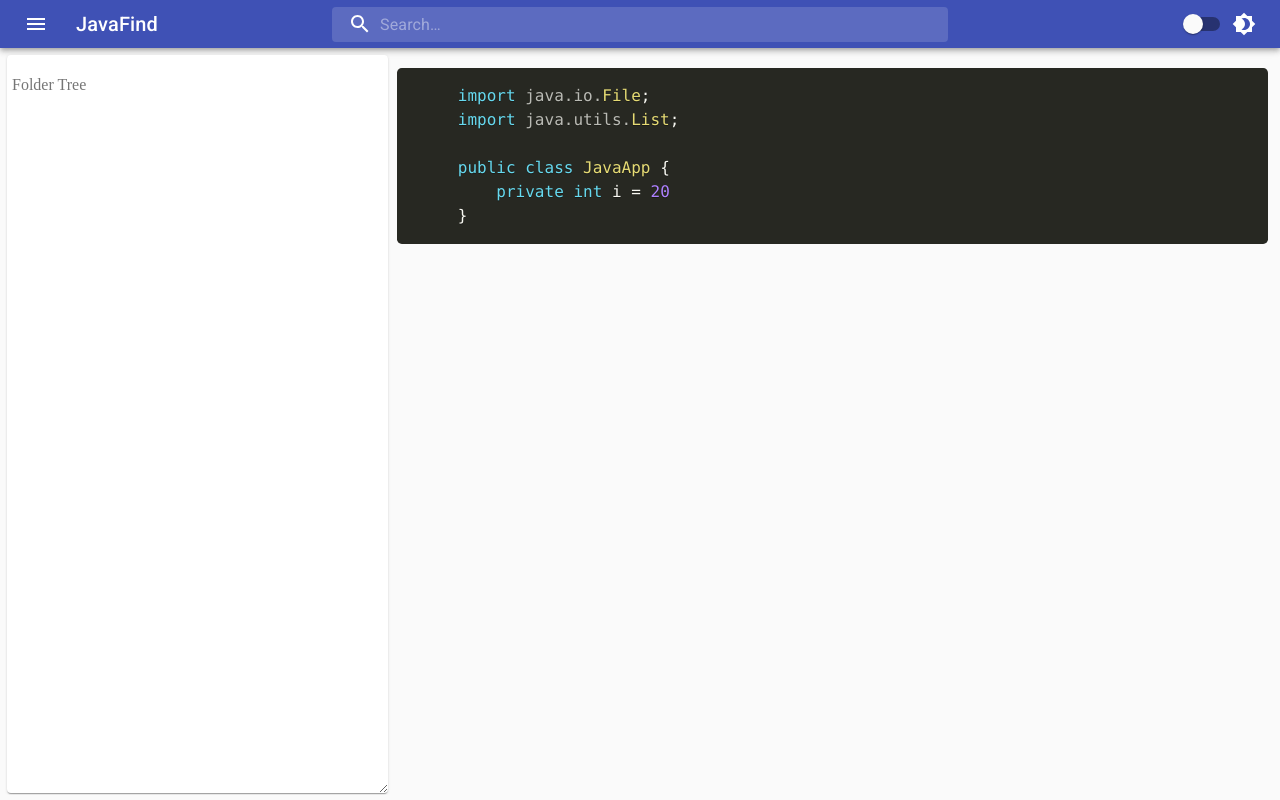
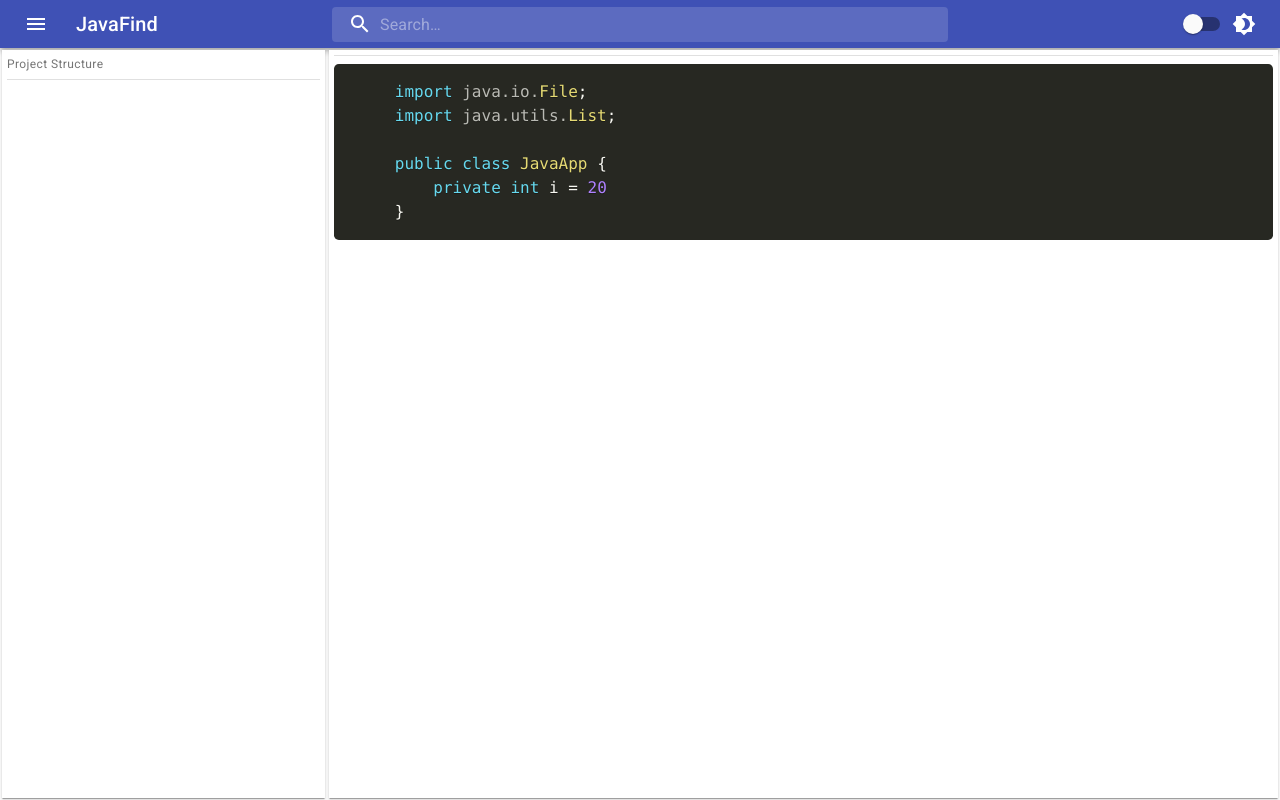
Before and after one commit to elvisdsz/javafind, a React (Create React App) app: page / in a window 1280 px wide. Built offline with nearby package versions, Linux system fonts and the light colour scheme.

Commit message:
more ui symmetry

```diff
--- a/src/App.tsx
+++ b/src/App.tsx
@@ -23,7 +23,10 @@ const useStyles = makeStyles({
     },
     '*::-webkit-scrollbar-thumb': {
       backgroundColor: 'rgba(102,73,184,.7)',
-    }
+    },
+    '*::-webkit-scrollbar-corner': {
+      backgroundColor: 'rgba(0,0,0,.1)',
+    },
   }
 });
 
--- a/src/components/CodeWindow.tsx
+++ b/src/components/CodeWindow.tsx
@@ -3,7 +3,7 @@ import Prism from 'prismjs';
 import 'prismjs/components/prism-java';
 //import 'prismjs/plugins/line-numbers';
 import '../prism/prism.css';
-import { Box, createStyles, makeStyles, Paper } from '@material-ui/core';
+import { Box, createStyles, Divider, makeStyles, Paper } from '@material-ui/core';
 import FilepathBreadcrumbs from './FilepathBreadcrumbs';
 
 const useStyles = makeStyles((theme) => createStyles({
@@ -33,6 +33,7 @@ console.log("rendering");
 return(
     <Box /*flex="1"-if stretch needed*/ display="flex" flexDirection="column">
     <FilepathBreadcrumbs filepath={props.filename}/>
+    <Divider/>
 <pre /*id="code-file" className="scrollable line-numbers"*/ className={classes.codePre+' line-numbers'} data-line="5-10">
 <code className={"language-"+props.language + " match-braces"} id="code">
 {props.codeText.trim()}
--- a/src/components/FilepathBreadcrumbs.tsx
+++ b/src/components/FilepathBreadcrumbs.tsx
@@ -1,5 +1,5 @@
 import { Breadcrumbs, Link } from '@material-ui/core';
-import React, { useState } from 'react';
+import React from 'react';
 
 interface FilepathBreadcrumbsProps {
     filepath: string
--- a/src/components/FolderTree.tsx
+++ b/src/components/FolderTree.tsx
@@ -4,7 +4,7 @@ import Prism from 'prismjs';
 import 'prismjs/plugins/treeview/prism-treeview';
 import '../prism/prism.css';
 import TreeViewList from './project-struct-view/TreeViewList';
-import { Box, makeStyles, Paper } from '@material-ui/core';
+import { Box, makeStyles} from '@material-ui/core';
 
 const useStyles = makeStyles({
     folderNav: {
@@ -61,8 +61,7 @@ const FolderTree:React.FC<FolderTreeProps> = ({zipFile, showCodeCallback}) => {
     console.log("**FolderTree re-render** "+folderItems?.size);
 
     return (
-        <Box /*className="foldernav scrollable"*/ /*flex="1"- if stretch needed*/ >
-            <p>Folder Tree</p>
+        <Box /*className="foldernav scrollable"*/ /*flex="1"- if stretch needed*/overflow="auto">
                 {
                     (zip != null && folderItems != null) && (
                     <ul className={classes.folderNav}>
--- a/src/components/Home.tsx
+++ b/src/components/Home.tsx
@@ -4,7 +4,7 @@ import FileUpload from './FileUpload';
 import FolderTree from './FolderTree';
 import SearchPanel from './SearchPanel';
 import NavBar from './NavBar';
-import { Backdrop, Box, CircularProgress, Grid, makeStyles, Paper } from '@material-ui/core';
+import { Backdrop, Box, CircularProgress, Divider, Grid, makeStyles, Paper, Typography } from '@material-ui/core';
 import { BrowserRouter as Router, Switch, Route } from 'react-router-dom';
 import SearchPage from './search/SearchPage';
 
@@ -115,7 +115,7 @@ const Home:React.FC<HomeProps> = (props) => {
                 <SearchPage loadFile={loadFile} />
             </Route>
             <Route path="/">
-                <Box display="flex" flexGrow="1" overflow="auto" margin="5px">
+                <Box display="flex" flexGrow="1" overflow="auto">
 
                     <Backdrop className={classes.backdrop} open={showLoading}>
                         <CircularProgress color="inherit" />
@@ -123,13 +123,15 @@ const Home:React.FC<HomeProps> = (props) => {
 
                     <SearchPanel show={showSearchPanel} loadFile={loadFile} hideSearchPanel={handleHideSearchPanel} />
 
-                    <Paper className={classes.longPaper+' '+classes.resizable}>
+                    <Paper style={{flex:3}} className={classes.longPaper/*+' '+classes.resizable*/} square>
+                        <Typography variant="caption" gutterBottom>Project Structure</Typography>
+                        <Divider/>
                     {/*</Box><Box  flex={{xs:3}} className={classes.longPaper}>*/}
                         <FolderTree zipFile={mainFile!} showCodeCallback={onFileSelectedToShow} />
                     </Paper>
-                    <Box flex={{xs:9}} className={classes.longPaper}>
+                    <Paper style={{flex:9}} className={classes.longPaper} square>
                         <CodeWindow codeText={codeText} language="java" filename={selectedFilename} />
-                    </Box>
+                    </Paper>
                 </Box>
             </Route>
         </Switch>
--- a/src/components/project-struct-view/TreeViewList.tsx
+++ b/src/components/project-struct-view/TreeViewList.tsx
@@ -1,9 +1,9 @@
-import { makeStyles } from '@material-ui/core';
+import { createStyles, fade, makeStyles, Theme, withStyles } from '@material-ui/core';
 import React, { useEffect, useState } from 'react';
 import TreeView from '@material-ui/lab/TreeView';
 import ExpandMoreIcon from '@material-ui/icons/ExpandMore';
 import ChevronRightIcon from '@material-ui/icons/ChevronRight';
-import TreeItem from '@material-ui/lab/TreeItem';
+import TreeItem, { TreeItemProps } from '@material-ui/lab/TreeItem';
 
 const useStyles = makeStyles({
     root: {
@@ -81,10 +81,20 @@ const TreeViewList:React.FC<TreeViewProps> = ({pathsList, onClickHandler}) => {
         console.log("nodeList********", nodeList);
     }, [nodeList]);
 
+    const StyledTreeItem = withStyles((theme: Theme) =>
+        createStyles({
+            group: {
+            marginLeft: 7,
+            paddingLeft: 18,
+            borderLeft: `1px solid ${fade(theme.palette.text.primary, 0.4)}`,
+            },
+        }),
+        )((props: TreeItemProps) => <TreeItem {...props} />);
+
     const showFile = (nodeFile: NodeFile) => {
         //console.log("filename::",nodeFile);
         //return <li className="code-file-link" onClick={()=>onClickHandler(nodeFile.filepath)}>{nodeFile.filename}</li>
-        return <TreeItem key={nodeFile.filepath} nodeId={nodeFile.filepath} label={nodeFile.filename}
+        return <StyledTreeItem key={nodeFile.filepath} nodeId={nodeFile.filepath} label={nodeFile.filename}
             onLabelClick={()=>onClickHandler(nodeFile.filepath)} />;
     }
 
@@ -106,13 +116,13 @@ const TreeViewList:React.FC<TreeViewProps> = ({pathsList, onClickHandler}) => {
                 </ul>
             </li>*/
             return (
-                <TreeItem key={nodeFile.filepath} nodeId={nodeFile.filepath} label={nodeFile.filename}>
+                <StyledTreeItem key={nodeFile.filepath} nodeId={nodeFile.filepath} label={nodeFile.filename}>
                     {
                         nodeFile.children?.map((nItem) => {
                             return showNode(nItem);
                         })
                     }
-                </TreeItem>
+                </StyledTreeItem>
             );
     }
 
@@ -137,13 +147,13 @@ const TreeViewList:React.FC<TreeViewProps> = ({pathsList, onClickHandler}) => {
         <TreeView className={classes.root}
             defaultCollapseIcon={<ExpandMoreIcon />}
             defaultExpandIcon={<ChevronRightIcon />} >
-            <TreeItem key={1} nodeId={"1"} label={"JAR"}>
+            {/*<TreeItem key={1} nodeId={"1"} label={"JAR"}>*/}
                 {
                     nodeList?.map( (node) => {
                         return showNode(node);
                     })
                 }
-            </TreeItem>
+            {/*</TreeItem>*/}
         </TreeView>
     );
 }
```
Lines whose indentation alone changed are shown as unchanged.
